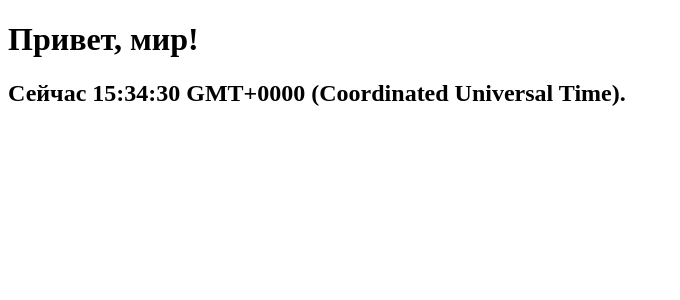
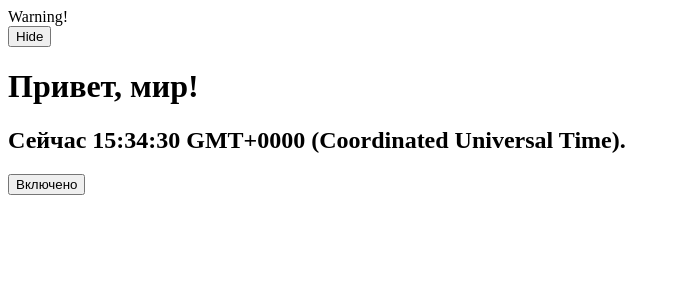
Before and after one commit to vyasinskiy/manual-react-app, a React app: page / in a window 1280 px wide. Shown: the top 300 px of the page, without its empty margins (0-680 px from the left). Built offline with nearby package versions, Linux system fonts and the light colour scheme.

Commit message:
MRA: Add warning banner and toggle button

```diff
--- /dev/null
+++ b/src/components/toggle.tsx
@@ -0,0 +1,26 @@
+import * as React from 'react';
+
+interface ToggleState {
+    isToggleOn: Boolean;
+}
+
+export class Toggle extends React.Component<{}, ToggleState> {
+	constructor(props) {
+	  super(props);
+	  this.state = { isToggleOn: true };
+	}
+
+	handleClick() {
+		this.setState(prevState => ({
+		  isToggleOn: !prevState.isToggleOn
+		}));
+	  }
+
+	render() {
+	  return (
+		<button onClick={this.handleClick.bind(this)}>
+		  {this.state.isToggleOn ? 'Включено' : 'Выключено'}
+		</button>
+	  );
+	}
+  }
--- a/src/index.tsx
+++ b/src/index.tsx
@@ -1,8 +1,51 @@
 import * as React from 'react';
 import * as ReactDOM from 'react-dom';
 import { Clock } from './components/clock';
+import { Toggle } from './components/toggle';
+
+class WarnngPannel extends React.Component<{}, {showWarning: Boolean}> {
+    constructor(props) {
+      super(props);
+      this.state = { showWarning: true }
+    }
+
+    handleToggleClick() {
+      this.setState(prevState => ({
+        showWarning: !prevState.showWarning
+      }));
+    }
+
+    render() {
+      return (
+        <div>
+          <WarningBanner warn={this.state.showWarning} />
+          <button onClick={this.handleToggleClick.bind(this)}>
+            {this.state.showWarning ? 'Hide' : 'Show'}
+          </button>
+        </div>
+      );
+    }
+  }
+
+class WarningBanner extends React.Component<{warn: Boolean}, {}> {
+    render() {
+        if (!this.props.warn) {
+            return null;
+        }
+
+        return (
+            <div className="warning">
+                Warning!
+            </div>
+        );
+    }
+}
 
 ReactDOM.render(
-    <Clock />,
+    <>
+        <WarnngPannel />
+        <Clock />
+        <Toggle />
+    </>,
     document.getElementById('root')
 );
```
